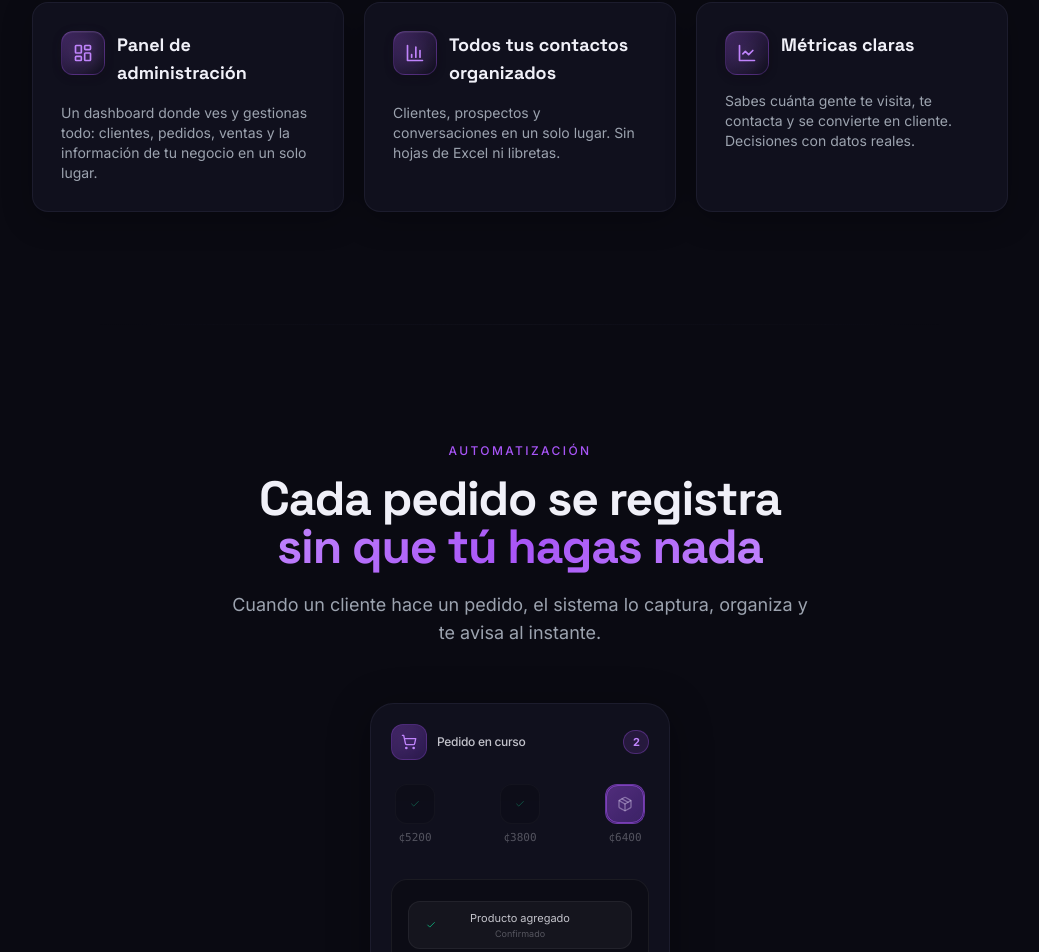
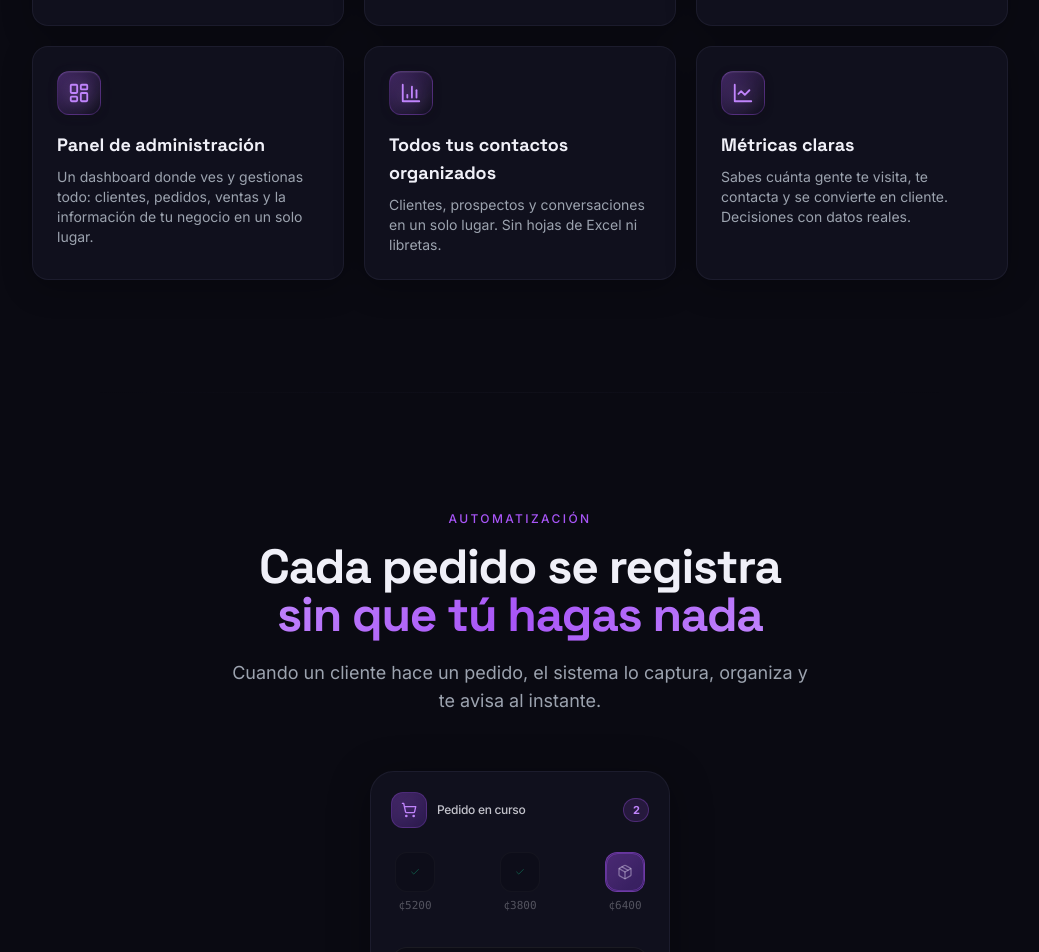
Before and after one commit to AaronC17/swapture, a Next.js app: page / in a window 1280 px wide. Shown: the part 1740-2692 px from the top of the page, without its empty margins (120-1159 px from the left). Built offline with nearby package versions, Linux system fonts and the light colour scheme.

Commit message:
UI: ajustes finos de animaciones del carrito

```diff
--- a/src/components/AddToCartCard.tsx
+++ b/src/components/AddToCartCard.tsx
@@ -54,6 +54,7 @@ export default function AddToCartCard() {
 
           if (!mounted) return
           setPhase('arrived')
+          await wait(100)
           setAddedCount((c) => c + 1)
           setTotal((t) => t + ITEMS[i].price)
           await wait(i === ITEMS.length - 1 ? 1000 : 600)
@@ -146,13 +147,13 @@ export default function AddToCartCard() {
                         className="absolute inset-0 rounded-xl bg-accent/30 will-change-[opacity]"
                         initial={{ opacity: 0 }}
                         animate={{ opacity: [0, 0.45, 0] }}
-                        transition={{ duration: 1.8, ease: 'easeInOut' }}
+                        transition={{ duration: 1, ease: 'easeInOut' }}
                       />
                       <motion.span
                         className="absolute inset-0 rounded-xl border border-accent/60 shadow-[0_0_8px_rgba(168,85,247,0.25)] will-change-[opacity]"
                         initial={{ opacity: 0 }}
                         animate={{ opacity: [0, 0.9, 0] }}
-                        transition={{ duration: 1.8, ease: 'easeInOut' }}
+                        transition={{ duration: 1, ease: 'easeInOut' }}
                       />
                     </>
                   )}
@@ -175,7 +176,7 @@ export default function AddToCartCard() {
             <motion.div
               initial={{ top: '0%', opacity: 0 }}
               animate={{ top: '100%', opacity: [0, 1, 0.6, 0] }}
-              transition={{ duration: 0.65, ease: 'easeInOut' }}
+              transition={{ duration: 0.8, ease: 'easeInOut' }}
               className="absolute left-0 right-0 h-[2px] bg-gradient-to-r from-transparent via-accent to-transparent shadow-[0_0_16px_rgba(168,85,247,0.9)] z-10 pointer-events-none"
             />
           )}
@@ -199,19 +200,14 @@ export default function AddToCartCard() {
                 >
                   {isAdded ? (
                     <motion.div
-                      initial={{ opacity: 0, y: 6 }}
-                      animate={{ opacity: 1, y: 0 }}
-                      transition={{ type: 'spring', stiffness: 380, damping: 24 }}
+                      initial={{ opacity: 0 }}
+                      animate={{ opacity: 1 }}
+                      transition={{ duration: 0.38, ease: 'easeOut' }}
                       className="relative flex items-center justify-center w-full"
                     >
-                      <motion.div
-                        initial={{ scale: 0 }}
-                        animate={{ scale: 1 }}
-                        transition={{ type: 'spring', stiffness: 400, damping: 14 }}
-                        className="absolute left-0 w-5 h-5 rounded-full bg-positive/12 flex items-center justify-center"
-                      >
+                      <div className="absolute left-0 w-5 h-5 rounded-full bg-positive/12 flex items-center justify-center">
                         <Check size={10} className="text-positive" />
-                      </motion.div>
+                      </div>
                       <div className="flex flex-col text-center">
                         <span className="text-[11px] text-white/80">Producto agregado</span>
                         <span className="text-[9px] text-white/30">Confirmado</span>
--- a/src/components/sections/System.tsx
+++ b/src/components/sections/System.tsx
@@ -59,24 +59,22 @@ export default function System() {
         </div>
 
         {/* What's included grid */}
-        <div className="grid sm:grid-cols-2 lg:grid-cols-3 gap-3 sm:gap-5">
+        <div className="grid grid-cols-2 sm:grid-cols-3 gap-3 sm:gap-5">
           {includes.map((item, i) => (
             <Reveal key={item.title} delay={i + 3}>
-              <div className="group relative rounded-2xl border border-border/60 bg-surface/[0.42] shadow-[0_8px_30px_rgba(0,0,0,0.25)] hover:border-accent/30 hover:shadow-[0_12px_40px_rgba(0,0,0,0.35)] transition-all duration-500 h-full">
-                <div className="p-4 sm:p-7 text-center sm:text-left">
-                  <div className="flex flex-col sm:flex-row items-center sm:items-start gap-3 mb-3 sm:mb-4">
-                    <div className="w-10 h-10 sm:w-11 sm:h-11 rounded-xl bg-gradient-to-br from-accent/30 via-accent/18 to-accent-dim/12 border border-accent/25 border-t-accent-light/30 flex items-center justify-center shrink-0 shadow-[0_2px_8px_rgba(0,0,0,0.25),inset_0_1px_0_rgba(255,255,255,0.06)]">
-                      <item.icon size={20} className="text-accent-light drop-shadow-[0_0_10px_rgba(192,132,252,0.8)]" />
-                    </div>
-                    <h3 className="text-base sm:text-lg font-heading font-bold text-white">
-                      {item.title}
-                    </h3>
+              <div className="group p-3.5 sm:p-6 rounded-2xl border border-border/60 bg-surface/[0.42] shadow-[0_8px_30px_rgba(0,0,0,0.25)] hover:border-accent/30 hover:shadow-[0_12px_40px_rgba(0,0,0,0.35)] transition-all duration-500 h-full text-center sm:text-left">
+                <div className="mb-2.5 sm:mb-4 flex justify-center sm:justify-start">
+                  <div className="w-9 h-9 sm:w-11 sm:h-11 rounded-lg sm:rounded-xl bg-gradient-to-br from-accent/30 via-accent/18 to-accent-dim/12 border border-accent/25 border-t-accent-light/30 flex items-center justify-center shadow-[0_2px_8px_rgba(0,0,0,0.25),inset_0_1px_0_rgba(255,255,255,0.06)]">
+                    <item.icon size={18} className="text-accent-light drop-shadow-[0_0_10px_rgba(192,132,252,0.8)] sm:w-[22px] sm:h-[22px]" />
                   </div>
+                </div>
 
-                  <p className="text-xs sm:text-sm text-muted leading-relaxed">
-                    {item.description}
-                  </p>
-                </div>
+                <h3 className="text-[13px] sm:text-lg font-heading font-bold text-white mb-1 sm:mb-2">
+                  {item.title}
+                </h3>
+                <p className="text-[11px] sm:text-sm text-muted leading-relaxed">
+                  {item.description}
+                </p>
               </div>
             </Reveal>
           ))}
```
